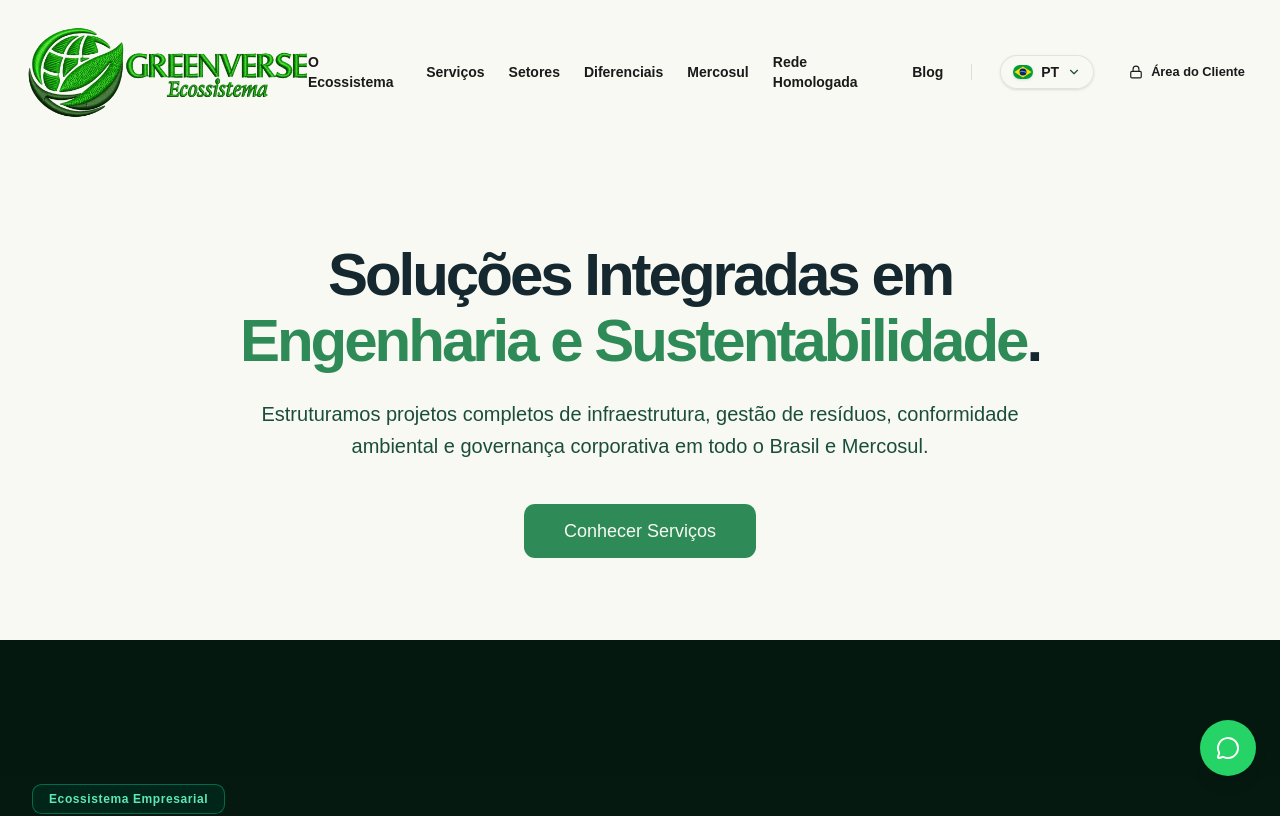
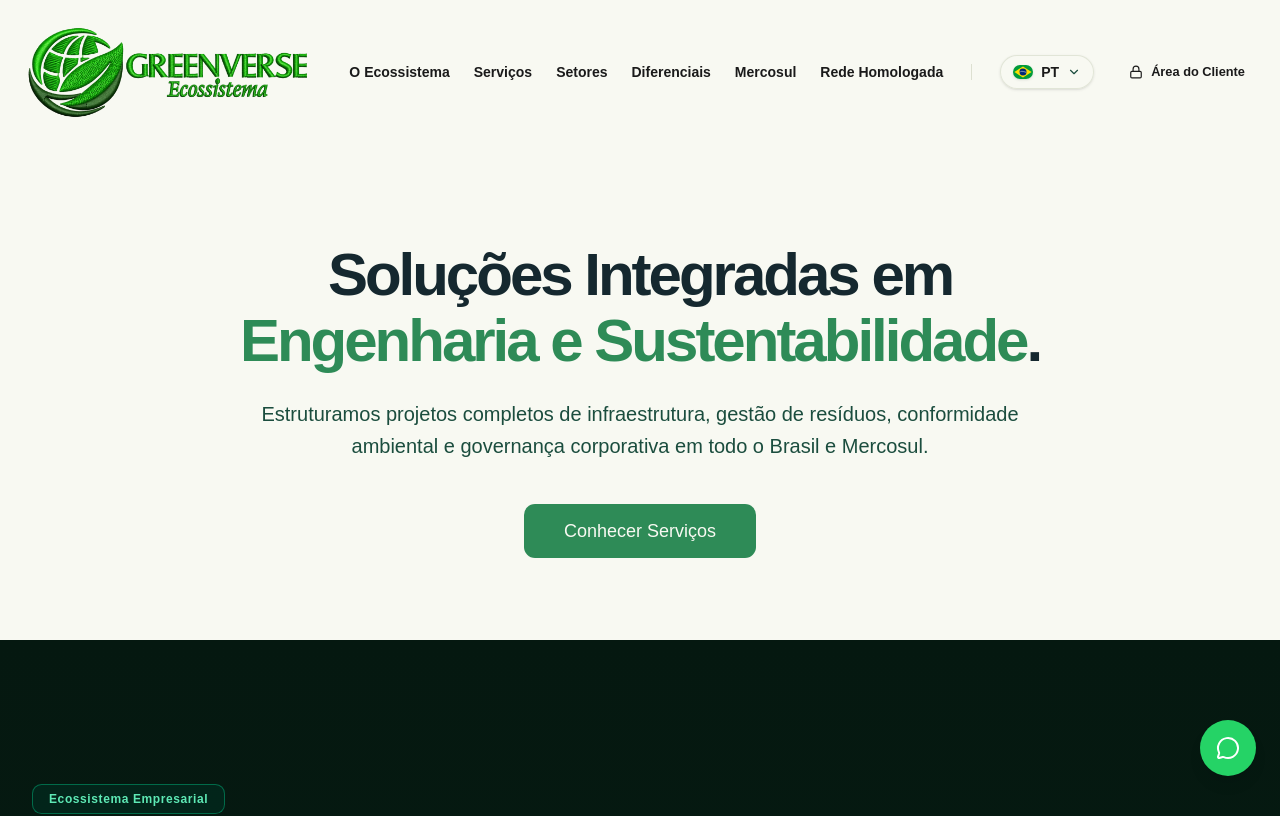
Before and after one commit to alanhspinheiro/greenverse, a React (Vite) app: page / in a window 1280 px wide. Shown: the top 816 px of the page. Built offline with nearby package versions, Linux system fonts and the light colour scheme.

Commit message:
retirando blog
removendo item blog do menu

```diff
--- a/src/App.tsx
+++ b/src/App.tsx
@@ -79,7 +79,6 @@ const Navbar = () => {
     { name: t.nav.differentials, href: '#diferenciais', icon: ShieldCheck },
     { name: t.nav.mercosul, href: '#mercosul', icon: Globe },
     { name: t.nav.approvedNetwork, href: '#rede-homologada', icon: Target },
-    { name: t.nav.blog, href: '/blog', icon: BookOpen },
   ];
 
   const handleNavClick = (href: string) => {
```
